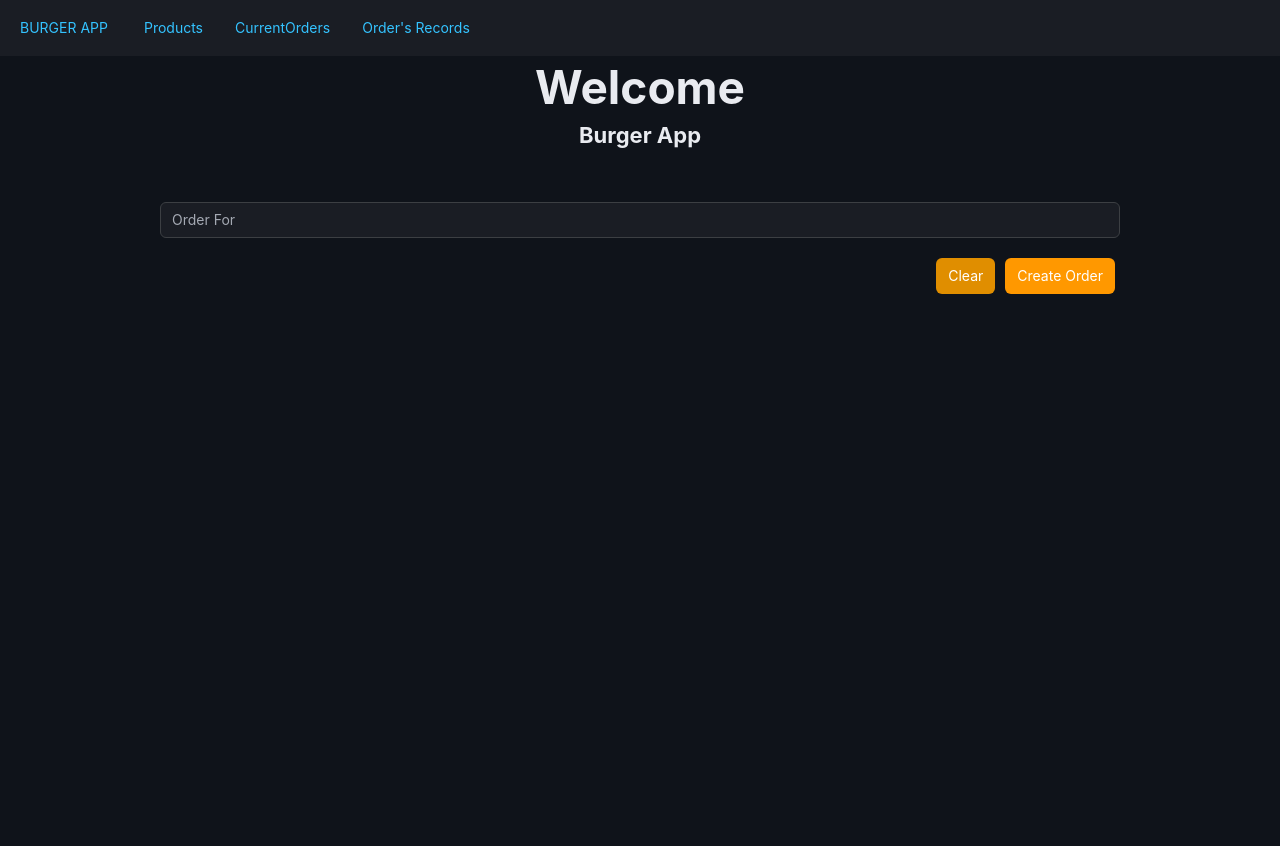
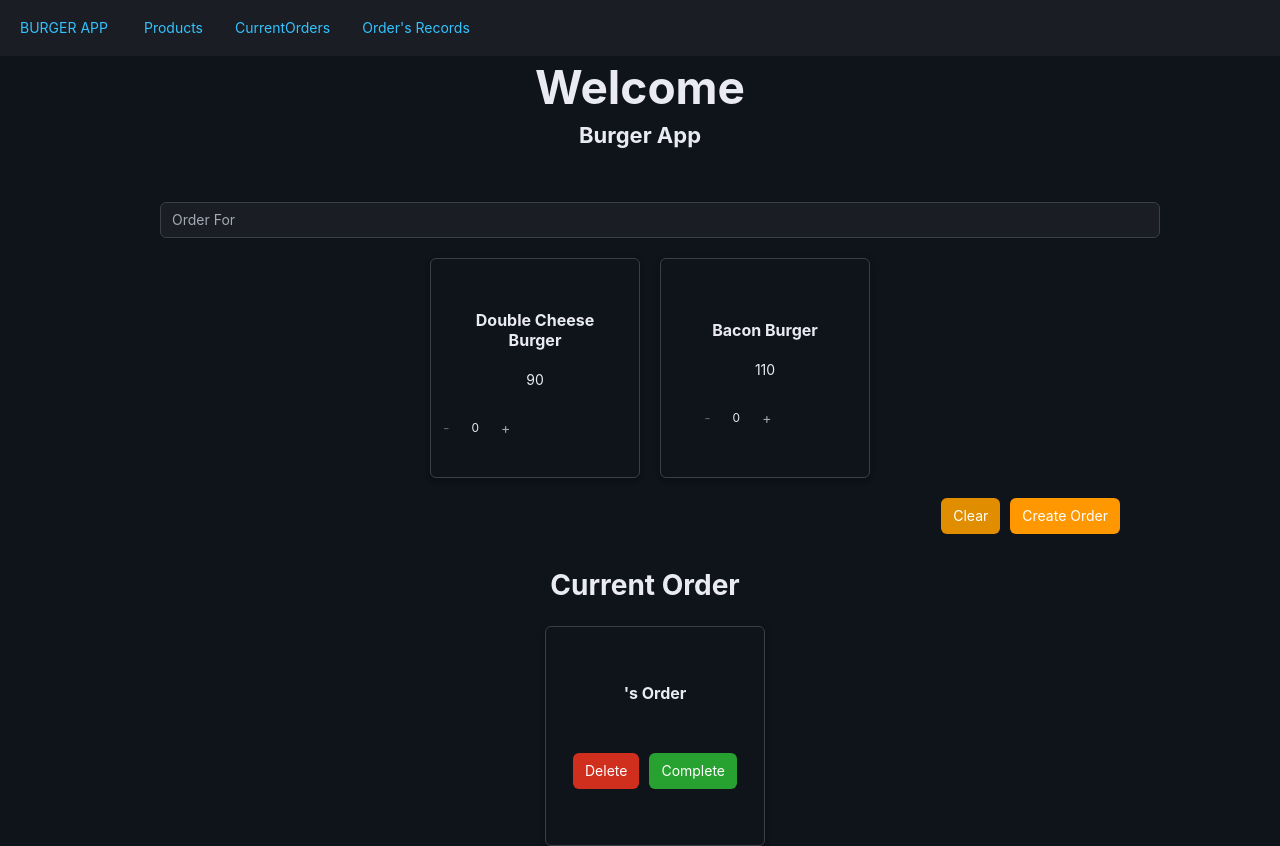
Before and after one commit to MoySantanaV/BurgerApp, a React (Create React App) app: page / in a window 1280 px wide. Both pictures are taken after a click on the button "Create Order". Before the commit the page ends 800 px from the top, so only its background shows below. Built offline with nearby package versions, Linux system fonts and the light colour scheme.

Commit message:
Redux Orders

```diff
--- a/src/App.tsx
+++ b/src/App.tsx
@@ -7,7 +7,6 @@ import { OrderRecordsList } from './FrontEnd/OrderRecords/OrderRecordsList';
 import { PorductList } from './FrontEnd/Product/PorductList';
 import {NotFoundPage} from "./FrontEnd/NotFount/NotFoundPage";
 import { Welcome } from "./FrontEnd/Index/Welcome";
-import { Menu } from "./FrontEnd/Product/Menu";
 import './App.css';
 
 
--- a/src/FrontEnd/CurrentOrder/CurrentOrderItem.tsx
+++ b/src/FrontEnd/CurrentOrder/CurrentOrderItem.tsx
@@ -1,20 +1,59 @@
+import { Panel, ButtonToolbar, Button } from 'rsuite';
+import 'rsuite/dist/rsuite.min.css';
+import { Product } from '../../App/entity';
+import { useAppDispatch } from '../../App/hooks';
+import { deleteOrder } from '../../Redux/Orders';
 
-import { Panel } from 'rsuite';
-import 'rsuite/dist/rsuite.min.css'
+const CurrentOrderItem = ({ order }: any) => {
+  const { id, clientName, productsOrdered, isComplete } = order;
+  const dispatch = useAppDispatch()
 
-const CurrentOrderItem = ({ total, orderedProducts, customerName }:any) => {
-  console.log(orderedProducts)
+  const handleDelete = (id: any) =>{
+    dispatch(deleteOrder(id))
+  }
   return (
+    <Panel
+      shaded
+      bordered
+      bodyFill
+      style={{
+        justifyContent: 'center',
+        alignItems: 'center',
+        marginTop: 20,
+        marginLeft: 20,
+        display: 'flex',
+        width: 220,
+        height: 220,
+      }}
+    >
+      <Panel header={`${clientName}'s Order`}>
+        {productsOrdered &&
+          // eslint-disable-next-line array-callback-return
+          productsOrdered.map(({id, name, price, count}: Product) => {
+            if(count > 0){
+              return <p key={id}>{`(${count}) ${name}`} </p>
+            }
+          }
 
+          )}
 
-    <Panel shaded bordered bodyFill style={{ justifyContent: 'center', alignItems: 'center', marginTop: 20, marginLeft: 20, display: 'flex', width: 220 }}>
-      <Panel header={`${customerName}'s Order`}>
-        {orderedProducts}
-        <p>{total}</p>
+        <ButtonToolbar style={{ marginTop: 30 }}>
+          <Button
+            color="red"
+            appearance="primary" onClick={() => handleDelete(order.idOrder)}
+          >
+            Delete
+          </Button>
+          <Button
+            color="green"
+            appearance="primary" /* onClick={() => handleOpen(product)} */
+          >
+            Complete
+          </Button>
+        </ButtonToolbar>
       </Panel>
     </Panel>
+  );
+};
 
-  )
-}
-
-export { CurrentOrderItem }
+export { CurrentOrderItem };
--- a/src/FrontEnd/CurrentOrder/CurrentOrderList.tsx
+++ b/src/FrontEnd/CurrentOrder/CurrentOrderList.tsx
@@ -1,25 +1,27 @@
 import { FlexboxGrid, Grid } from 'rsuite'
+import { useAppSelector, useAppDispatch } from '../../App/hooks'
 import { CurrentOrderItem } from './CurrentOrderItem'
+import { v4 as uuid } from 'uuid';
 
 
 
 const CurrentOrderList = ({ children }: any) => {
+  const orders = useAppSelector((state)=>state.orders)
+  const products = useAppSelector((state) => state.products)
 
-  const orders:any = [{id:0 , customerName: 'John', productsOrdered: [{idProductOrdered:0, productOrderedName:'Double Cheese Burger'},{idProductOrdered:1, productOrderedName:'Bacon Burger'}], prices:[90,100]},
-                      {id:1 , customerName: 'Moises', productsOrdered: [{idProductOrdered:0, productOrderedName:'Potato Chips'},{idProductOrdered:1, productOrderedName:'Soda'}], prices:[45,15]}]
-  const total: number[] = orders.map( (order: { prices: number[] }) => order.prices.reduce((accumulator: number, current: number):number => accumulator + current ))
-  const orderedProducts: string[] = orders.map((order:{productsOrdered: any }) => order.productsOrdered.map((product: { productOrderedName: string[], idProductOrdered: any }) => <ul key={product.idProductOrdered}>{product.productOrderedName}</ul> ) )
+
 
   return (
-    <Grid className="show-grid">
+    <Grid >
+      <div>
           <h3 style={{marginTop:30}}>Current Order</h3>
-      <FlexboxGrid>
-          {orders && orders.map((order: { id: number, customerName: string }, index: number) => (
+      <FlexboxGrid justify="center">
+          {orders && orders.map((order,index) => (
           <div key={index}>
-            <CurrentOrderItem key={order.id} customerName={order.customerName} total={total} orderedProducts={orderedProducts} />
+            <CurrentOrderItem key={order.idOrder} order={order} />
           </div>))}
-
       </FlexboxGrid>
+      </div>
     </Grid>
   )
 }
--- a/src/FrontEnd/Index/Welcome.tsx
+++ b/src/FrontEnd/Index/Welcome.tsx
@@ -1,22 +1,82 @@
-import React from 'react'
-import { FlexboxGrid, Grid, Input } from 'rsuite'
-import { Menu } from '../Product/Menu'
+import React, { useState } from 'react'
+import { useAppSelector, useAppDispatch } from '../../App/hooks'
+import { Button, ButtonToolbar, FlexboxGrid, Form, Grid, Input, Panel } from 'rsuite'
+import { incrementCount, decrementCount, clearOrder } from '../../Redux/Products';
+import { CurrentOrderList } from '../CurrentOrder/CurrentOrderList';
+import { addOrder } from '../../Redux/Orders';
+import FormControl from 'rsuite/esm/FormControl';
 
 
 const Welcome = () => {
+  const [newOrder, setNewOrder] = useState<any>({clientName:""})
+  const products = useAppSelector((state) => state.products)
+  const dispatch = useAppDispatch()
+
+  const handleChange = (value: Record<string, {clientName:string}>) => {
+    setNewOrder(value)
+
+  }
+
+  const onClear = () => {
+    dispatch(clearOrder())
+    setNewOrder({clientName:""})
+  }
+
+  const handleSubmit = () => {
+    dispatch(addOrder({
+      ...products,
+      clientName: newOrder.clientName,
+    }))
+    dispatch(clearOrder())
+    setNewOrder({clientName:""})
+
+  }
+
   return (
     <>
       <h1>Welcome</h1>
       <h4>Burger App</h4>
       <Grid>
+        <Form formValue={newOrder} onChange={(clientName: Record<string, {clientName:string}>)=>handleChange(clientName)}>
           <FlexboxGrid>
-     <Input style={{ width: 1000, marginTop:50}} type="text" placeholder="Order For" />
-    <Menu/>
+            <Form.Group controlId="clientName">
+              <FormControl style={{ width: 1000, marginTop: 50 }} name="clientName" type="text" placeholder="Order For" />
+            </Form.Group>
           </FlexboxGrid>
+        </Form>
+        <FlexboxGrid justify="center">
+          {products && products.map((product, index) => (
+            <div className='' key={index}>
+              <Panel shaded bordered bodyFill style={{ justifyContent: 'center', alignItems: 'center', marginTop: 20, marginLeft: 20, display: 'flex', width: 210, height: 220 }}>
+                <Panel header={`${product.name}`}>
+                  <p>{product.price}</p>
+                </Panel>
+                <ButtonToolbar>
+                  <Button appearance='subtle' disabled={product.count <= 0 ? true : false} onClick={() => dispatch(decrementCount(product.id))}>-</Button>
+
+                  <small> {product.count} </small>
+
+                  <Button appearance='subtle' onClick={() => dispatch(incrementCount(product.id))}>+</Button>
+                </ButtonToolbar>
+              </Panel>
+            </div>
+          ))}
+        </FlexboxGrid>
+
+        <FlexboxGrid justify="end" style={{ marginTop: 20 }}>
+          <Form.Group>
+            <ButtonToolbar>
+              <Button color="orange" appearance="primary" onClick={onClear}>Clear</Button>
+              <Button color="orange" appearance="primary" onClick={handleSubmit}>Create Order</Button>
+            </ButtonToolbar>
+          </Form.Group>
+        </FlexboxGrid>
+
+        <CurrentOrderList style={{ marginBottom: 100 }} />
       </Grid>
     </>
 
   )
 }
 
-export {Welcome}
+export { Welcome }
--- a/src/FrontEnd/Product/Menu.tsx
+++ /dev/null
@@ -1,35 +0,0 @@
-import React from 'react'
-import { useAppSelector, useAppDispatch } from '../../App/hooks'
-import { Button, ButtonToolbar, FlexboxGrid, Grid } from 'rsuite'
-
-const Menu = () => {
-
-    const products = useAppSelector((state) => state.products)
-
-    const onClear = () => {
-        console.log('clear')
-    }
-
-    const onCreateOrder = () => {
-        console.log('clear')
-    }
-    return (
-        <Grid>
-            <FlexboxGrid>
-                {products && products.map((product, index) => {
-                    <div>
-
-                    </div>
-                })}
-            </FlexboxGrid>
-            <FlexboxGrid justify="end" style={{ marginTop: 20 }}>
-                <ButtonToolbar>
-                    <Button color="orange" appearance="primary" onClick={onClear}>Clear</Button>
-                    <Button color="orange" appearance="primary" onClick={onCreateOrder}>Create Order</Button>
-                </ButtonToolbar>
-            </FlexboxGrid>
-        </Grid>
-    )
-}
-
-export { Menu }
--- a/src/FrontEnd/Product/PorductList.tsx
+++ b/src/FrontEnd/Product/PorductList.tsx
@@ -1,5 +1,5 @@
 import { useState } from 'react'
-import { Button, ButtonToolbar, FlexboxGrid, Grid, Input, Modal, Form } from 'rsuite';
+import { Button, ButtonToolbar, FlexboxGrid, Grid, Modal, Form } from 'rsuite';
 import { Product } from '../../App/entity';
 import { useAppSelector, useAppDispatch } from '../../App/hooks'
 import { ProductItem } from './ProductItem';
@@ -12,13 +12,18 @@ const PorductList = ({ children }: any) => {
   const products = useAppSelector((state) => state.products)
   const [newProduct, setNewProduct] = useState<Partial<Product>>({})
   const [open, setOpen] = useState(false);
+
   const handleOpen = (product?: Product) => {
     if (product) {
       setNewProduct(product)
     }
     setOpen(true);
   }
-  const handleClose = () => setOpen(false);
+
+  const handleClose = () => {
+    setOpen(false)
+    setNewProduct({id:"",name:"", price:0})
+  };
 
   const dispatch = useAppDispatch()
 
@@ -35,8 +40,12 @@ const PorductList = ({ children }: any) => {
       dispatch(addProduct({
         ...newProduct,
         id: uuid(),
+        count: 0
       }))
     }
+
+    setNewProduct({id:"",name:"", price:0})
+    setOpen(false)
   }
 
   const handleDelete = (id: any): void => {
@@ -47,21 +56,17 @@ const PorductList = ({ children }: any) => {
     <Grid >
       <div>
         <h3>Products Manager</h3>
-        <FlexboxGrid justify="center">
-
+        <FlexboxGrid >
           {products && products.map((product, index) => (
             <div className='' key={index}>
               <ProductItem key={product.id} product={product} handleDelete={handleDelete} handleOpen={handleOpen} />
             </div>
           ))}
-
         </FlexboxGrid>
       </div >
 
       <FlexboxGrid justify="end" style={{ marginTop: 20 }}>
         <ButtonToolbar  >
-{/*           <Button color="orange" appearance="primary" onClick={onClear}>Clear</Button>
-          <Button color="orange" appearance="primary" onClick={onCreateOrder}>Create Order</Button> */}
           <Button color="orange" appearance="primary" onClick={() => handleOpen()}>Add New Product</Button>
         </ButtonToolbar>
       </FlexboxGrid>
@@ -69,7 +74,7 @@ const PorductList = ({ children }: any) => {
       <div className="modal-container">
         <Modal backdrop={'static'} open={open} onClose={handleClose}>
           <Modal.Header>
-            <Modal.Title>{!newProduct.id ? 'Add New Product' : "Editing Product"}</Modal.Title>
+            <Modal.Title>{!newProduct.id ? 'Adding New Product' : "Editing Product"}</Modal.Title>
           </Modal.Header>
           <Modal.Body>
             <Form formValue={newProduct} onChange={handleChange}>
--- a/src/FrontEnd/Product/ProductItem.tsx
+++ b/src/FrontEnd/Product/ProductItem.tsx
@@ -2,10 +2,10 @@ import { Panel, Button, ButtonToolbar } from 'rsuite';
 import 'rsuite/dist/rsuite.min.css'
 
 
-const ProductItem = ({ product,handleDelete, handleOpen }: any) => {
+const ProductItem = ({ product, handleDelete, handleOpen }: any) => {
 
 
-    const {/* id */ name, price } = product;
+    const { name, price } = product;
 
     return (
         <Panel shaded bordered bodyFill style={{ justifyContent: 'center', alignItems: 'center', marginTop: 20, marginLeft: 20, display: 'flex', width: 220, height: 220 }}>
@@ -14,10 +14,7 @@ const ProductItem = ({ product,handleDelete, handleOpen }: any) => {
             </Panel>
             <ButtonToolbar>
                 <Button color="red" appearance="primary" onClick={() => handleDelete(product.id)} >Delete</Button>
-                <Button color="cyan" appearance="primary" onClick={()=> handleOpen(product)} >Edit</Button>
-{/*                 <Button appearance='subtle' disabled={count <= 0 ? true : false} onClick={() => dispatch(decrement())}>-</Button>
-                <small> {count} </small>
-                <Button appearance='subtle' onClick={() => dispatch(increment())}>+</Button> */}
+                <Button color="cyan" appearance="primary" onClick={() => handleOpen(product)} >Edit</Button>
             </ButtonToolbar>
         </Panel>
     )
--- a/src/Redux/Counter.tsx
+++ /dev/null
@@ -1,35 +0,0 @@
-import { createSlice } from "@reduxjs/toolkit";
-
-interface CounterState {
-    countDoubleCheese: number,
-    countBacon: number,
-}
-
-const initialState: CounterState = {
-    countDoubleCheese: 0,
-    countBacon: 0
-  }
-
-export const counterSlice= createSlice({
-    name: 'count',
-    initialState,
-    reducers:{
-        incrementDoubleCheese: (state) => {
-            state.countDoubleCheese += 1
-        },
-        decrementDoubleCheese: (state) => {
-            state.countDoubleCheese -= 1
-        },
-        incrementCountBacon: (state) => {
-            state.countBacon += 1
-        },
-        decrementCountBacon: (state) => {
-            state.countBacon -= 1
-        }
-    }
-});
-/* agregar productos y agregar las ordenes */
-
-export const {incrementDoubleCheese, decrementDoubleCheese, incrementCountBacon, decrementCountBacon} = counterSlice.actions;
-
-export default counterSlice.reducer
--- /dev/null
+++ b/src/Redux/Orders.tsx
@@ -0,0 +1,41 @@
+import { createSlice } from "@reduxjs/toolkit";
+
+
+
+interface ordersState {
+
+    idOrder: string,
+    clientName: string,
+    productsOrdered: string[],
+    isComplete: boolean
+
+}
+
+const initialState: ordersState[] = []
+
+
+export const orderSlice = createSlice({
+    name: "orders",
+    initialState,
+    reducers: {
+        addOrder: (state, { payload: { clientName, products } }) => {
+
+            state.push({
+                idOrder: "2",
+                productsOrdered: products,
+                clientName: clientName,
+                isComplete: false
+            })
+
+        },
+        deleteOrder:(state,action) =>{
+            const orderFound = state.find(order => order.idOrder === action.payload)
+            if(orderFound){
+                state.splice(state.indexOf(orderFound),1)
+            }
+    }
+
+}})
+
+export const { addOrder,deleteOrder } = orderSlice.actions
+export default orderSlice.reducer
--- a/src/Redux/Products.tsx
+++ b/src/Redux/Products.tsx
@@ -4,6 +4,7 @@ interface productsState {
     id: string,
     name: string,
     price: number,
+    count: number
 
 }
 
@@ -11,12 +12,14 @@ const initialState: productsState[] = [
     {
         id: "1",
         name: 'Double Cheese Burger',
-        price: 90
+        price: 90,
+        count: 0
     },
     {
         id: "2",
         name: 'Bacon Burger',
-        price: 110
+        price: 110,
+        count: 0
     }
 ]
 
@@ -41,10 +44,31 @@ export const productSlice = createSlice({
             if(productFound){
                 state.splice(state.indexOf(productFound),1)
             }
+        },
+        incrementCount: (state,action) =>{
+            const foundProduct = state.find(product => product.id === action.payload)
+            if(foundProduct){
+                foundProduct.count += 1
+
+            }
+        },
+        decrementCount: (state,action) =>{
+            const foundProduct = state.find(product => product.id === action.payload)
+            if(foundProduct){
+                foundProduct.count -= 1
+
+            }
+        },
+        clearOrder: (state) =>{
+                state.forEach((product:productsState)=>{
+                product.count = 0
+              })
+
         }
+
 
     }
 })
 
-export const { addProduct, deleteProduct, editProduct } = productSlice.actions
+export const { addProduct, deleteProduct, editProduct, incrementCount, decrementCount, clearOrder } = productSlice.actions
 export default productSlice.reducer
--- a/src/Redux/Store.tsx
+++ b/src/Redux/Store.tsx
@@ -1,11 +1,12 @@
 import { configureStore } from "@reduxjs/toolkit";
-import counterReducer from './Counter'
 import productReducer from './Products'
+import orderReducer from './Orders'
+
 
 const store = configureStore({
     reducer: {
-        count: counterReducer,
         products: productReducer,
+        orders: orderReducer,
     }
 })
 
```
Also changed, not shown: src/App/entity.ts (+4 -4 lines). Lines whose indentation alone changed are shown as unchanged.
